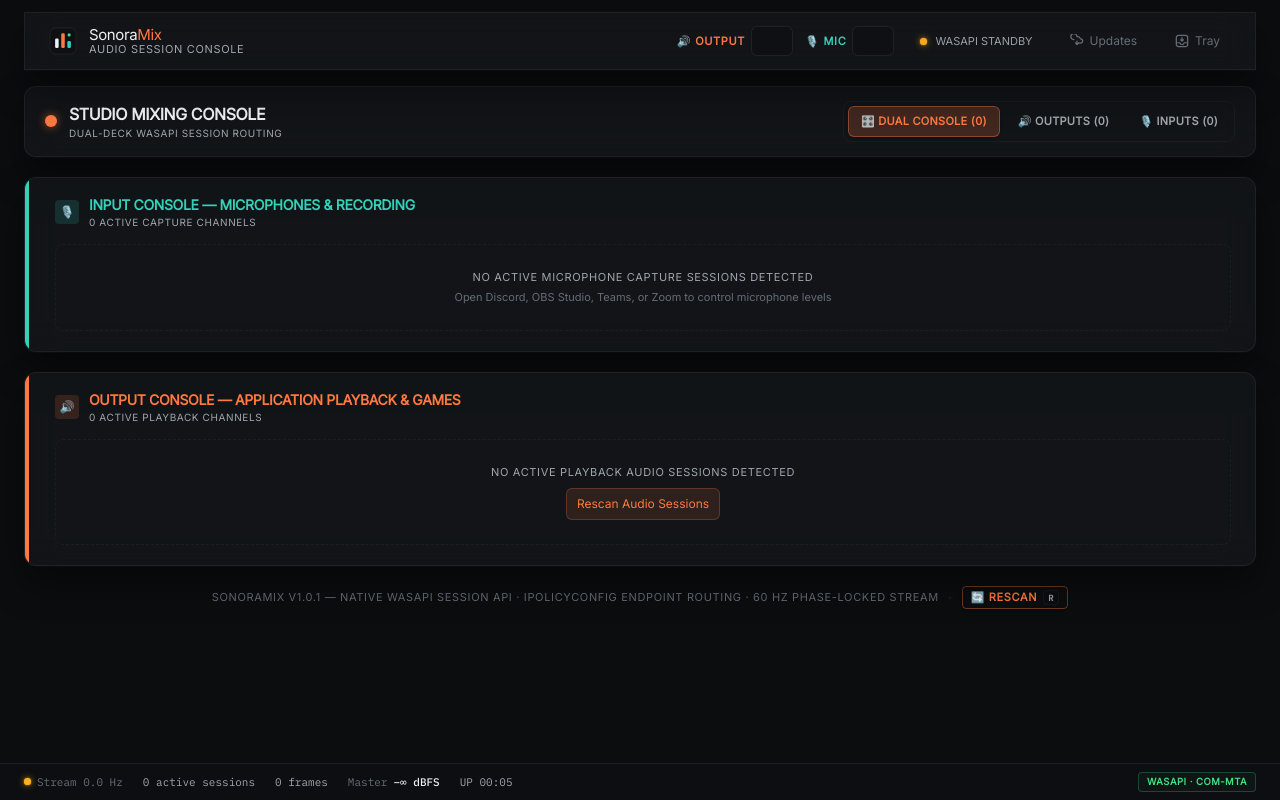
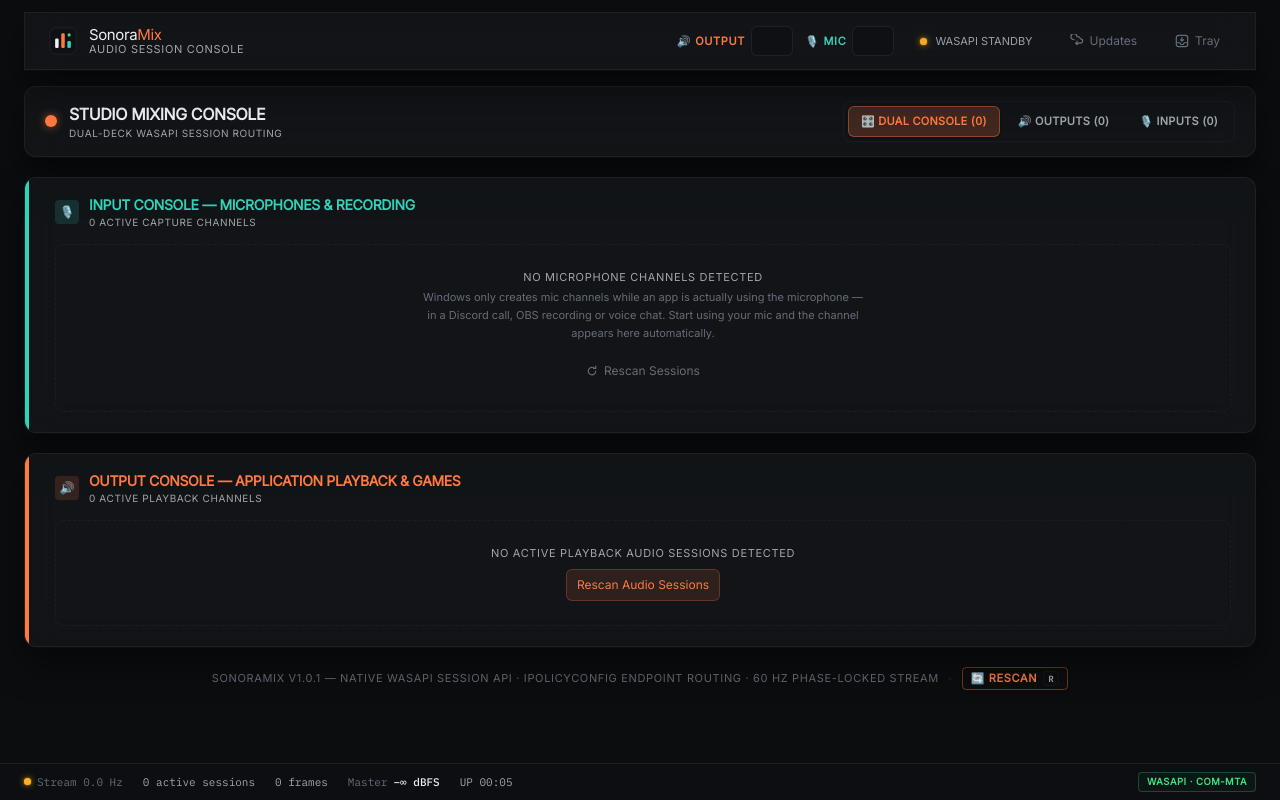
Before and after one commit to jaimitus/SonoraMix, a React (Vite) app: page / in a window 1280 px wide. Built offline with nearby package versions, Linux system fonts and the light colour scheme; a web font is replaced by a local one.

Commit message:
feat: expose session state, LIVE/STANDBY mic badges, clearer empty state for inputs

```diff
--- a/src/App.tsx
+++ b/src/App.tsx
@@ -461,8 +461,26 @@
 
                     {inputSessions.length === 0 ? (
                       <div className="rounded-lg border border-dashed border-rule/60 p-6 text-center">
-                        <p className="typo-caption text-ink-300">No active microphone capture sessions detected</p>
-                        <p className="text-[11px] text-ink-500 mt-1">Open Discord, OBS Studio, Teams, or Zoom to control microphone levels</p>
+                        <p className="typo-caption text-ink-300">No microphone channels detected</p>
+                        <p className="mx-auto mt-1 max-w-md text-[11px] leading-relaxed text-ink-500">
+                          Windows only creates mic channels while an app is actually using the
+                          microphone — in a Discord call, OBS recording or voice chat. Start using
+                          your mic and the channel appears here automatically.
+                        </p>
+                        <button type="button" onClick={rescan} className="btn btn-ghost mt-3">
+                          <svg
+                            viewBox="0 0 16 16"
+                            className="h-3 w-3"
+                            fill="none"
+                            stroke="currentColor"
+                            strokeWidth="1.5"
+                            aria-hidden="true"
+                          >
+                            <path d="M13 8a5 5 0 1 1-1.5-3.5" strokeLinecap="round" />
+                            <path d="M13 1.5v3h-3" strokeLinecap="round" strokeLinejoin="round" />
+                          </svg>
+                          Rescan Sessions
+                        </button>
                       </div>
                     ) : (
                       <div
--- a/src/components/SessionCard.tsx
+++ b/src/components/SessionCard.tsx
@@ -110,15 +110,33 @@
             >
               {displayName}
             </h3>
+            <div className="flex shrink-0 items-center gap-1">
               {session.flow === "capture" ? (
-              <span className="shrink-0 rounded px-1 py-0.2 text-[8px] font-bold tracking-wider uppercase text-route bg-route/15 border border-route/30">
+                <span className="rounded px-1 py-0.2 text-[8px] font-bold tracking-wider uppercase text-route bg-route/15 border border-route/30">
                   MIC
                 </span>
               ) : (
-              <span className="shrink-0 rounded px-1 py-0.2 text-[8px] font-bold tracking-wider uppercase text-signal bg-signal/15 border border-signal/30">
+                <span className="rounded px-1 py-0.2 text-[8px] font-bold tracking-wider uppercase text-signal bg-signal/15 border border-signal/30">
                   OUT
                 </span>
               )}
+              {session.flow === "capture" && (
+                <span
+                  title={
+                    session.state === "active"
+                      ? "Actively capturing audio"
+                      : "Held by the app but silent — start talking or recording to see it go LIVE"
+                  }
+                  className={`rounded px-1 py-0.2 text-[8px] font-bold tracking-wider uppercase ${
+                    session.state === "active"
+                      ? "text-led-green bg-led-green/10 border border-led-green/30"
+                      : "text-led-amber bg-led-amber/10 border border-led-amber/30"
+                  }`}
+                >
+                  {session.state === "active" ? "LIVE" : "STANDBY"}
+                </span>
+              )}
+            </div>
           </div>
           <p className="truncate font-mono text-[9px] text-ink-500">
             {session.exe} · PID {pid}
--- a/src/types.ts
+++ b/src/types.ts
@@ -26,6 +26,8 @@
   channels: number;
   /** Audio flow direction: "render" (Playback) or "capture" (Microphone Input) */
   flow: "render" | "capture";
+  /** Session state: "active" (streaming) | "inactive" (held/standby) | "expired" */
+  state: "active" | "inactive" | "expired";
 }
 
 /**
```
Also changed, not shown: 1 other file (tests, documents, lock files or other folders). Lines whose indentation alone changed are shown as unchanged.
